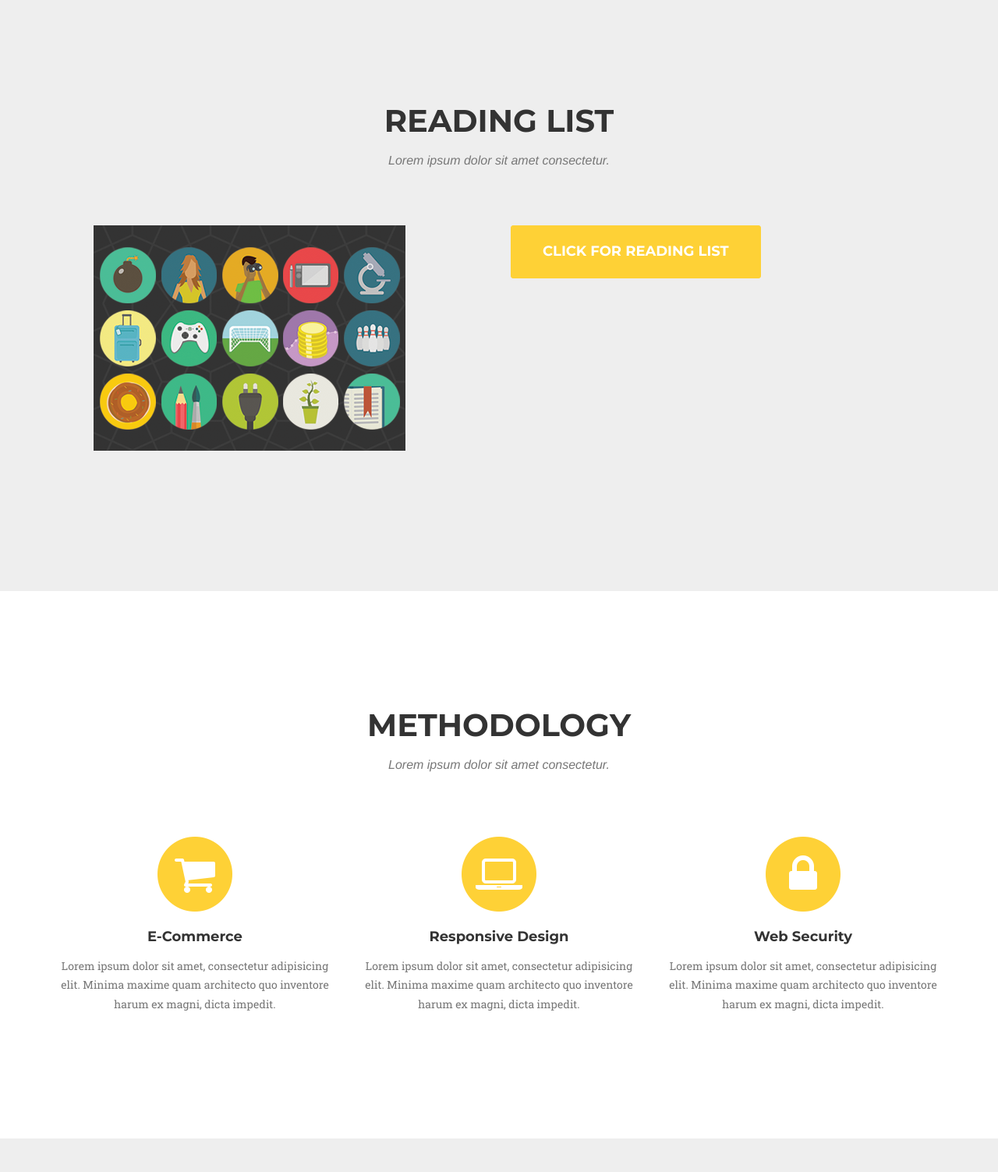
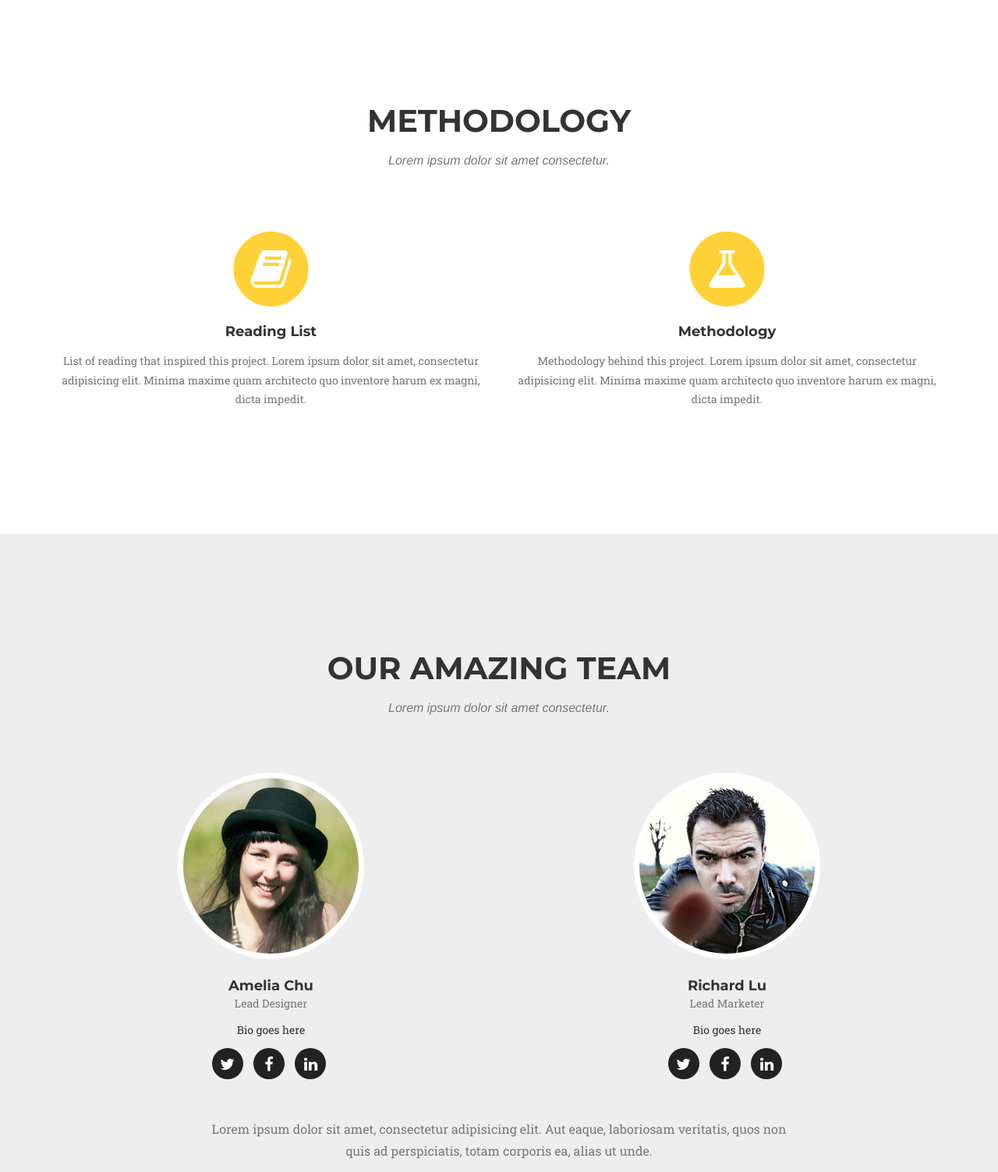
Before and after one commit to rxnaij/BLM-Dataset, a website: page index.html in a window 1280 px wide. Shown: the part 1000-2503 px from the top of the page at 78% size. Drawn offline with nearby package versions, Linux system fonts and the light colour scheme; a web font is replaced by a local one.

Commit message:
cleaning up webpage more

```diff
--- a/index.html
+++ b/index.html
@@ -43,7 +43,7 @@
                 <button type="button" class="navbar-toggle" data-toggle="collapse" data-target="#bs-example-navbar-collapse-1">
                     <span class="sr-only">Toggle navigation</span> Menu <i class="fa fa-bars"></i>
                 </button>
-                <a class="navbar-brand page-scroll" href="#page-top">Start Bootstrap</a>
+                <a class="navbar-brand page-scroll" href="#page-top">Project Name Here</a>
             </div>
 
             <!-- Collect the nav links, forms, and other content for toggling -->
@@ -53,19 +53,10 @@
                         <a href="#page-top"></a>
                     </li>
                     <li>
-                        <a class="page-scroll" href="#services">Services</a>
-                    </li>
-                    <li>
-                        <a class="page-scroll" href="#portfolio">Portfolio</a>
-                    </li>
-                    <li>
-                        <a class="page-scroll" href="#about">About</a>
+                        <a class="page-scroll" href="#about-the-project">About The Project</a>
                     </li>
                     <li>
                         <a class="page-scroll" href="#team">Team</a>
-                    </li>
-                    <li>
-                        <a class="page-scroll" href="#contact">Contact</a>
                     </li>
                 </ul>
             </div>
@@ -85,35 +76,8 @@
         </div>
     </header>
 
-    <!-- Portfolio Grid Section -->
-    <section id="portfolio" class="bg-light-gray">
-        <div class="container-fluid">
-            <div class="row">
-                <div class="col-lg-12 text-center">
-                    <h2 class="section-heading">Reading List</h2>
-                    <h3 class="section-subheading text-muted">Lorem ipsum dolor sit amet consectetur.</h3>
-                </div>
-            </div>
-            <div class="row">
-              <div class="col-sm-6 portfolio-item">
-                <a href="#reading-list" class="portfolio-link" data-toggle="modal">
-                    <div class="portfolio-hover">
-                        <div class="portfolio-hover-content">
-                            <i class="fa fa-plus fa-3x"></i>
-                        </div>
-                    </div>
-                    <img src="img/portfolio/roundicons.png" class="img-responsive" alt="">
-                </a>
-              </div>
-              <div class="col-sm-6 portfolio-item">
-                <a href="#reading-list" class="btn btn-xl" data-toggle="modal">Click for reading list</a>
-              </div>
-            </div>
-        </div>
-    </section>
-
     <!-- Services Section -->
-    <section id="services">
+    <section id="about-the-project">
         <div class="container">
             <div class="row">
                 <div class="col-lg-12 text-center">
@@ -122,29 +86,21 @@
                 </div>
             </div>
             <div class="row text-center">
-                <div class="col-md-4">
+                <div class="col-md-6">
                     <span class="fa-stack fa-4x">
                         <i class="fa fa-circle fa-stack-2x text-primary"></i>
-                        <i class="fa fa-shopping-cart fa-stack-1x fa-inverse"></i>
+                        <i class="fa fa-book fa-stack-1x fa-inverse"></i>
                     </span>
-                    <h4 class="service-heading">E-Commerce</h4>
-                    <p class="text-muted">Lorem ipsum dolor sit amet, consectetur adipisicing elit. Minima maxime quam architecto quo inventore harum ex magni, dicta impedit.</p>
+                    <h4 class="service-heading">Reading List</h4>
+                    <p class="text-muted">List of reading that inspired this project. Lorem ipsum dolor sit amet, consectetur adipisicing elit. Minima maxime quam architecto quo inventore harum ex magni, dicta impedit.</p>
                 </div>
-                <div class="col-md-4">
+                <div class="col-md-6">
                     <span class="fa-stack fa-4x">
                         <i class="fa fa-circle fa-stack-2x text-primary"></i>
-                        <i class="fa fa-laptop fa-stack-1x fa-inverse"></i>
+                        <i class="fa fa-flask fa-stack-1x fa-inverse"></i>
                     </span>
-                    <h4 class="service-heading">Responsive Design</h4>
-                    <p class="text-muted">Lorem ipsum dolor sit amet, consectetur adipisicing elit. Minima maxime quam architecto quo inventore harum ex magni, dicta impedit.</p>
-                </div>
-                <div class="col-md-4">
-                    <span class="fa-stack fa-4x">
-                        <i class="fa fa-circle fa-stack-2x text-primary"></i>
-                        <i class="fa fa-lock fa-stack-1x fa-inverse"></i>
-                    </span>
-                    <h4 class="service-heading">Web Security</h4>
-                    <p class="text-muted">Lorem ipsum dolor sit amet, consectetur adipisicing elit. Minima maxime quam architecto quo inventore harum ex magni, dicta impedit.</p>
+                    <h4 class="service-heading">Methodology</h4>
+                    <p class="text-muted">Methodology behind this project. Lorem ipsum dolor sit amet, consectetur adipisicing elit. Minima maxime quam architecto quo inventore harum ex magni, dicta impedit.</p>
                 </div>
             </div>
         </div>
```
